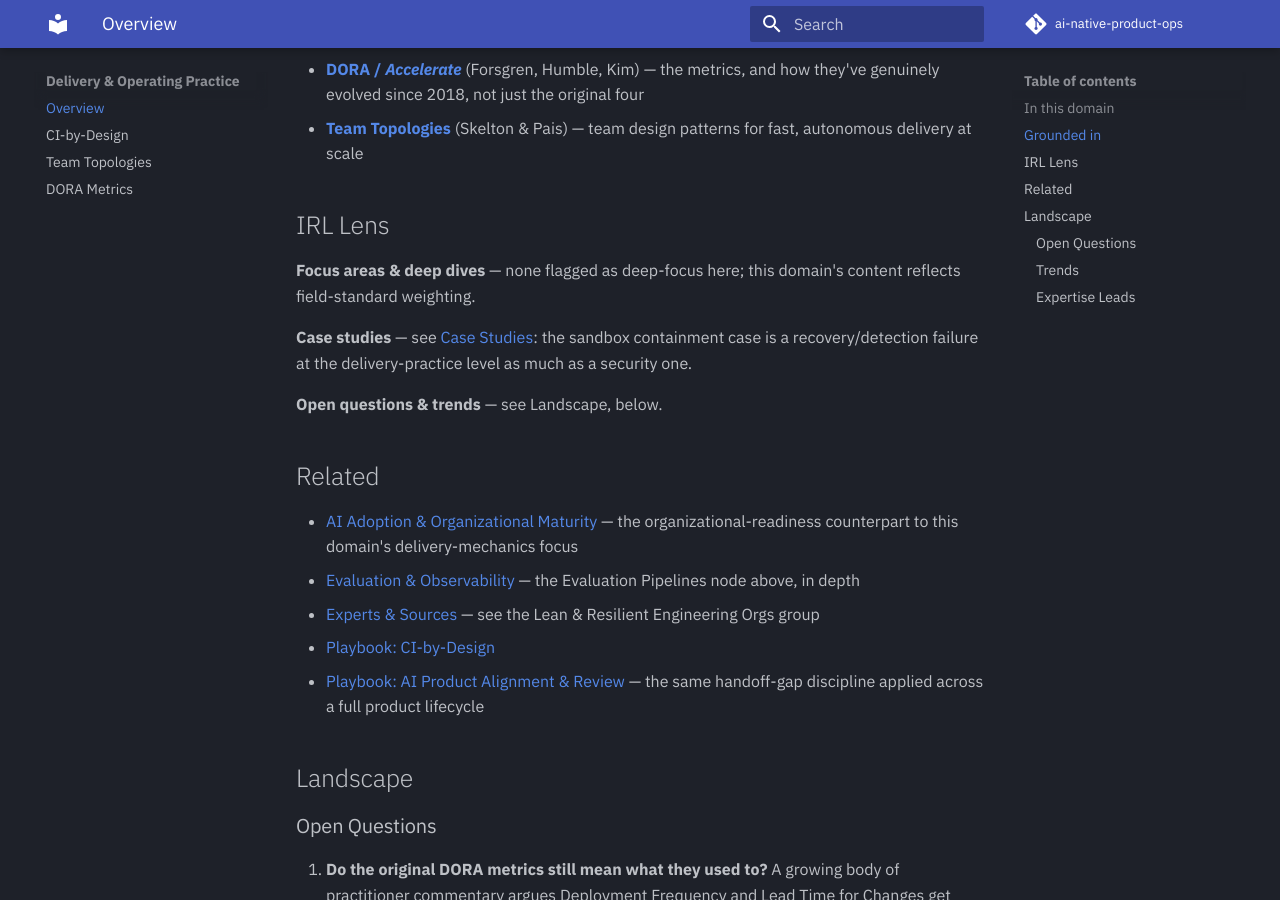
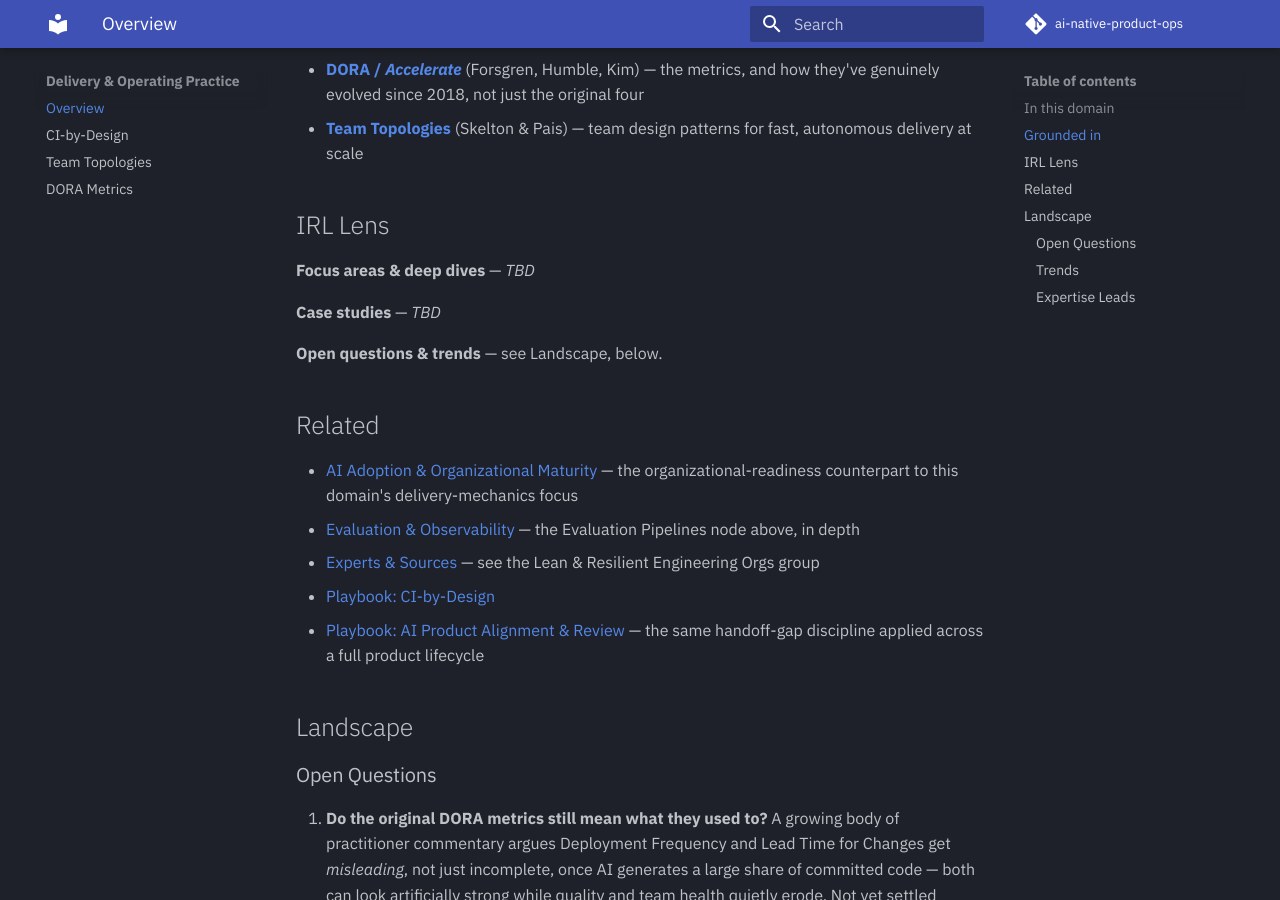
Before and after one commit to Sunparus/ai-native-product-ops, an MkDocs documentation site: the page built from docs/domains/delivery-operating-practice/index.md, in a window 1280 px wide and 900 px high, scrolled down 901 px. Built offline with MkDocs 1.6.1 and Material for MkDocs 9.7.7, drawn with Linux system fonts in a browser that asks for light colours; comment, search, counter and statistics services are not loaded.

Commit message:
IRL Lens honesty pass: TBD for padding, keep what's genuinely specific; fix stale Jay Alammar citation
IRL Lens review, entry by entry: kept sections that name something
specific with real reasoning (AI Security's Sovereignty focus, Data
Governance's Metadata Management focus, and both domains' case-study
angles that are genuinely distinct, not generic). Replaced sections
that were padding -- vague 'field-standard weighting' filler, or a
case-study cross-link stretched thin to fill the template -- with a
plain 'TBD'. Structure kept exactly as-is per instruction; only the
weak content changed.

Net: 5 sections shortened to TBD (AI/ML Systems Engineering both,
Delivery & Operating Practice both, AI Adoption's Focus areas,
Evaluation's Focus areas). 5 kept as genuinely substantive.

Separately: verified Jay Alammar's actual current publishing status
rather than assume the existing citation was still accurate. Found
he froze jalammar.github.io in March 2025 and moved active publishing
to Substack (newsletter.languagemodels.co) -- confirmed by fetching
his own 'Moving to Substack' post directly, not a secondary summary.
His foundational 2018 posts remain legitimately taught at Stanford/
Harvard/MIT, so kept as an archive reference, not removed -- but the
citation now points to where he's actually active, plus his updated
book (Hands-On Large Language Models, O'Reilly) which incorporates
newer techniques (Multi-Query Attention, RoPE) the original posts
predate.

Added 3Blue1Brown (Grant Sanderson) as a comparably fresh, actively-
maintained visual explainer -- verified the exact URL by fetching a
real search result rather than guessing the path (caught myself
guessing wrong once already in this same task: initial guess
/topics/neural-networks was wrong, verified correct path is
/lessons/gpt/).

```diff
--- a/docs/domains/delivery-operating-practice/index.md
+++ b/docs/domains/delivery-operating-practice/index.md
@@ -30,9 +30,9 @@
 
 ## IRL Lens
 
-**Focus areas & deep dives** — none flagged as deep-focus here; this domain's content reflects field-standard weighting.
+**Focus areas & deep dives** — *TBD*
 
-**Case studies** — see [Case Studies](../../reference/case-studies.md): the sandbox containment case is a recovery/detection failure at the delivery-practice level as much as a security one.
+**Case studies** — *TBD*
 
 **Open questions & trends** — see Landscape, below.
 
```
Also changed, not shown: docs/domains/ai-adoption-maturity/index.md (+1 -1 lines), docs/domains/ai-ml-systems-engineering/index.md (+4 -3 lines), docs/domains/evaluation-observability/index.md (+1 -1 lines), docs/reference/experts.md (+2 -1 lines).
